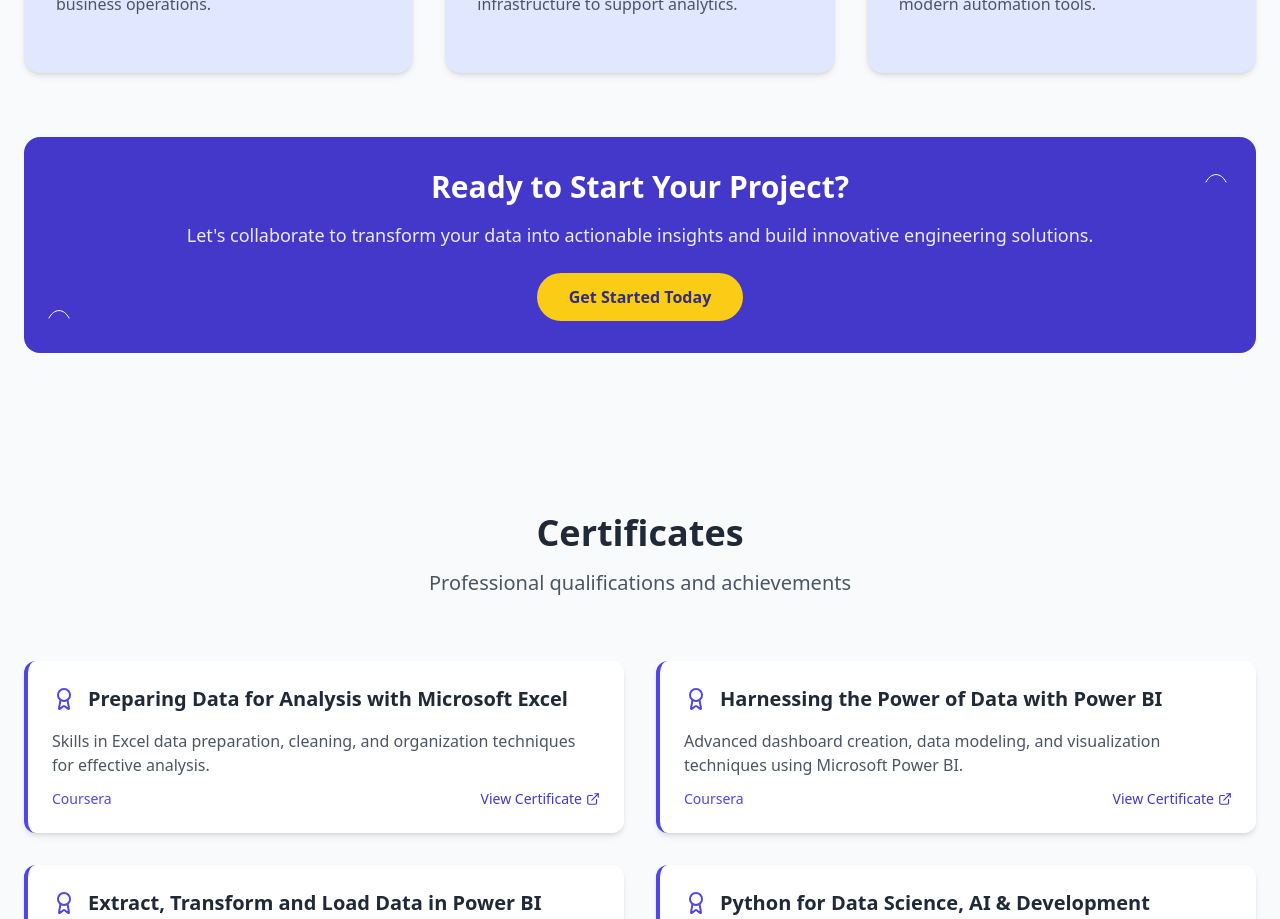
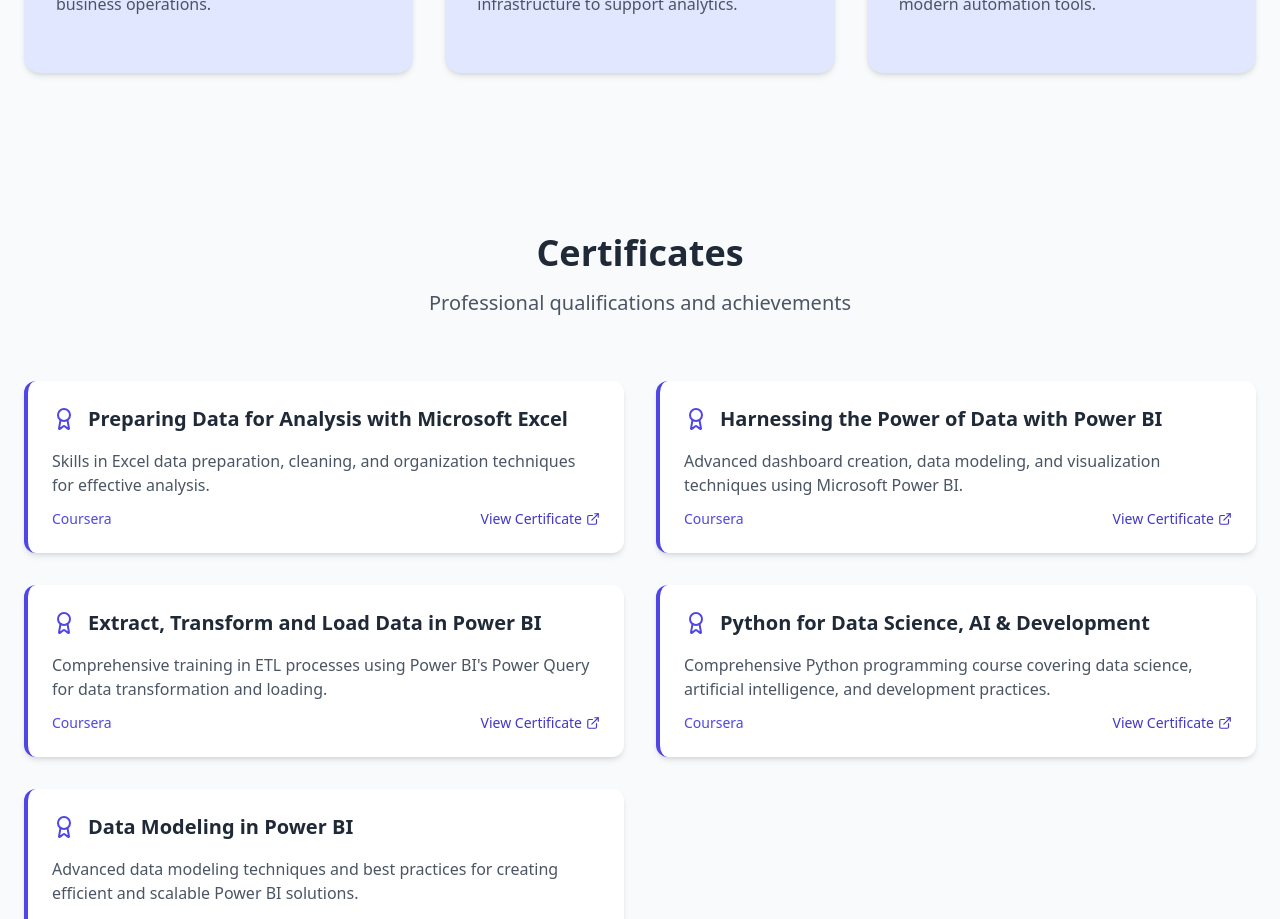
Before and after one commit to chanuka21/chanukagunasekara-data, a React (Vite) app: page / in a window 1280 px wide. Shown: the part 4100-5019 px from the top of the page. Built offline with nearby package versions, Linux system fonts and the light colour scheme.

Commit message:
Remove contact section content
Remove the "Ready to Start Your Project?" paragraph and the associated "Get Started Today" button from the Skills & Expertise section.

```diff
--- a/src/components/Services.tsx
+++ b/src/components/Services.tsx
@@ -66,27 +66,6 @@ const SkillsExpertise = () => {
             </div>
           ))}
         </div>
-
-        {/* CTA Section */}
-        <div className="mt-16 bg-indigo-700 rounded-2xl p-8 text-center text-white relative overflow-hidden">
-          <div className="absolute top-5 right-5">
-            <svg width="40" height="40" viewBox="0 0 40 40" fill="none">
-              <path d="M10 25C15 15 25 15 30 25" stroke="white" strokeWidth="1" strokeLinecap="round"/>
-            </svg>
-          </div>
-          <div className="absolute bottom-5 left-5">
-            <svg width="30" height="30" viewBox="0 0 30 30" fill="none">
-              <path d="M5 15C10 5 20 5 25 15" stroke="white" strokeWidth="1" strokeLinecap="round"/>
-            </svg>
-          </div>
-          <h3 className="text-3xl font-bold mb-4">Ready to Start Your Project?</h3>
-          <p className="text-lg mb-6 opacity-90">
-            Let's collaborate to transform your data into actionable insights and build innovative engineering solutions.
-          </p>
-          <button className="bg-yellow-400 text-indigo-900 px-8 py-3 rounded-full font-semibold hover:bg-yellow-300 transition-colors duration-300">
-            Get Started Today
-          </button>
-        </div>
       </div>
     </section>
   );
```
